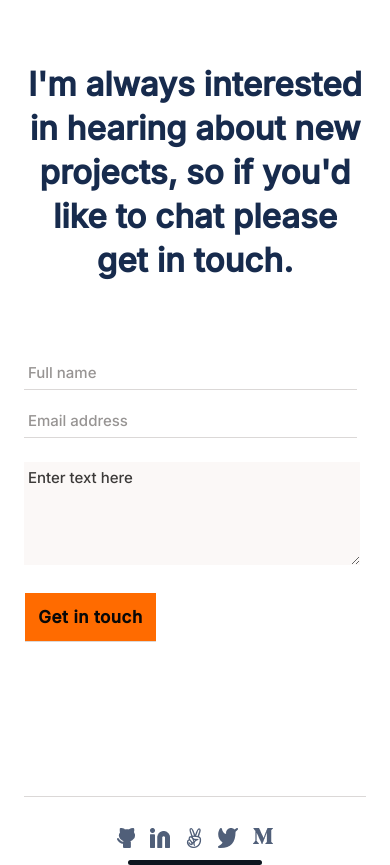
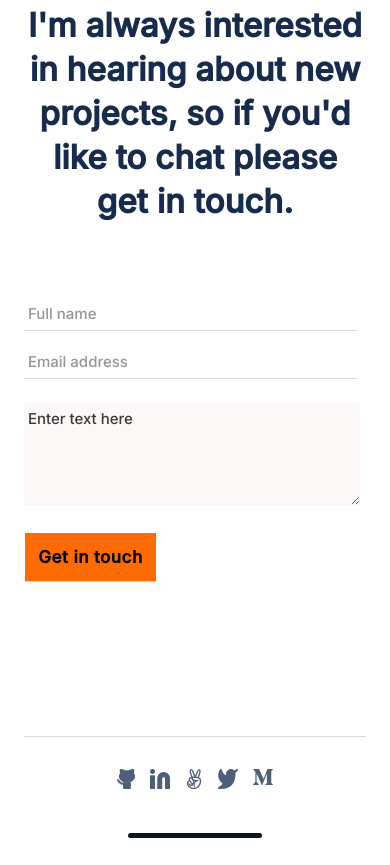
Before and after one commit to basnetlaxmi/my-portfolio, a website: page index.html in a window 390 px wide. Shown: the part 6919-7784 px from the top of the page. After the commit the page ends 7757 px from the top, so only its background shows below. Drawn offline with Linux system fonts and the light colour scheme.

Commit message:
Fix minor styling issues (Add blackline class for the bottom line)
Add mediaQuery so that The hamburger menu will not appear in Desktop version

```diff
--- a/index.html
+++ b/index.html
@@ -39,7 +39,7 @@
             </ul>
         </div>
     </section>
-    <section class="mainpage">
+    <section class="first-mainpage">
     <header class="site-header">
 
         <a href="#"> Laxmi Basnet</a>
@@ -285,17 +285,16 @@
         </ul>
 
     </div>
-    <img class="dot" src="./images/Shape.svg" alt="black line">
+
 </footer>
-
-
-
 
     </main>
 
+</section>
 
-
-    </section>
+<div class="blackline">
+    <img class="dot" src="./images/Shape.svg" alt="black line">
+</div>
 </body>
 
 </html>
--- a/style.css
+++ b/style.css
@@ -4,6 +4,14 @@
   overflow-x: hidden;
 }
 
+/* this section won't appear in desktop*/
+@media only screen and (min-width: 992px) {
+  .hamburger-page {
+    display: none;
+  }
+
+}
+/*hamburger page section styling*/
 .close-ham-img {
   float: right;
   margin: 1rem 6% 0 0;
@@ -11,7 +19,7 @@
 .hamburger-page {
   color: #FFF5E1;
   background-color: #1c1a19;
-  height: 100vh;
+  height: 93vh;
   width: 100%;
 }
 
@@ -40,9 +48,16 @@ font-size: 32px;
 line-height: 44px;
 align-items: center;
 }
-
-.mainpage {
-
+/* black line style*/
+.blackline {
+  display: flex;
+  justify-content: center;
+  align-content: flex-end;
+  margin: 2rem auto 0 auto;
+}
+/*the original main page section (js will be implemented her)*/
+.first-mainpage {
+  display: block;
 }
 
 a {
```
